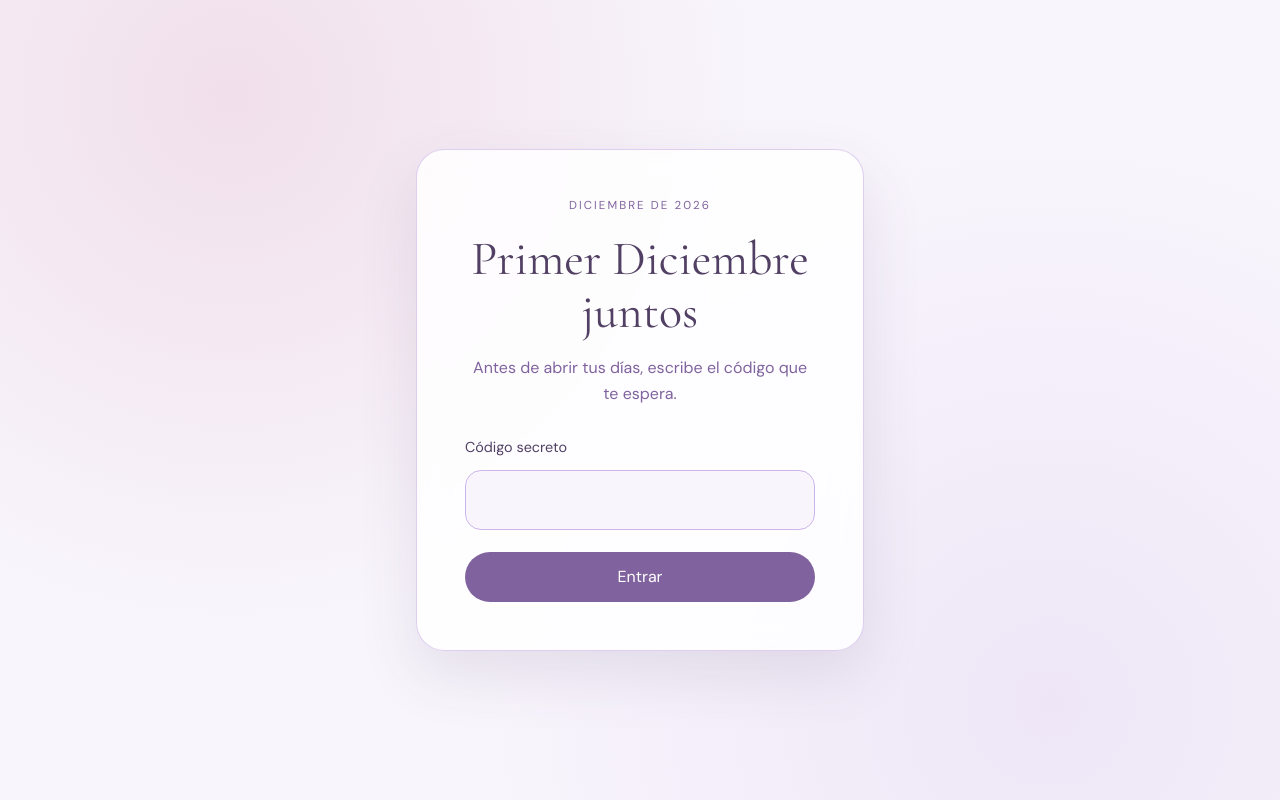
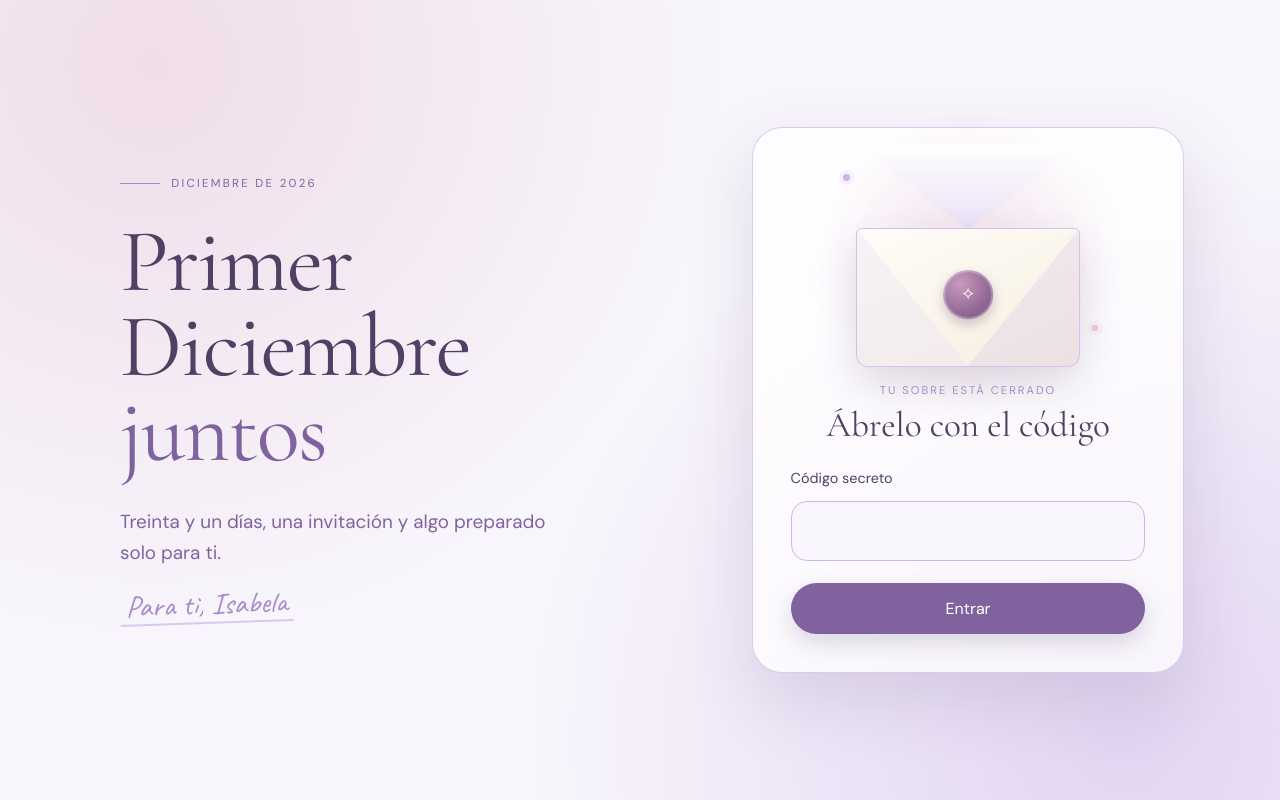
Before and after one commit to Josefo1212/PrimerDiciembreJuntos, a React (Vite) app: page / in a window 1280 px wide. Built offline with nearby package versions, Linux system fonts and the light colour scheme.

Commit message:
feat: rediseñar portada de acceso

```diff
--- a/src/features/access/AccessView.module.css
+++ b/src/features/access/AccessView.module.css
@@ -2,43 +2,142 @@
   min-height: 100svh;
   display: grid;
   place-items: center;
-  padding: clamp(1.5rem, 5vw, 3rem);
+  padding: clamp(1.25rem, 4vw, 3.5rem);
   background:
-    radial-gradient(circle at 18% 12%, rgba(233, 202, 219, 0.5), transparent 42%),
-    radial-gradient(circle at 82% 88%, rgba(234, 224, 245, 0.7), transparent 45%),
+    radial-gradient(circle at 12% 8%, rgba(233, 202, 219, 0.55), transparent 42%),
+    radial-gradient(circle at 88% 92%, rgba(205, 181, 232, 0.5), transparent 44%),
     var(--lavender-mist);
 }
 
-.card {
-  width: min(100%, 28rem);
-  padding: clamp(2rem, 6vw, 3rem);
-  border: 1px solid rgba(205, 181, 232, 0.65);
-  border-radius: 28px;
-  background: rgba(255, 255, 255, 0.84);
-  backdrop-filter: blur(14px);
-  box-shadow: 0 24px 60px rgba(81, 64, 100, 0.12);
-  text-align: center;
+.cover {
+  position: relative;
+  display: grid;
+  width: min(100%, 68rem);
+  gap: clamp(1.75rem, 4vw, 3rem);
+  align-items: center;
+}
+
+.intro {
+  position: relative;
+  padding: clamp(0.25rem, 2vw, 1.5rem);
+  text-align: left;
 }
 
 .eyebrow {
-  margin: 0 0 1.25rem;
+  display: flex;
+  align-items: center;
+  gap: 0.7rem;
+  margin: 0 0 clamp(1rem, 3vw, 1.75rem);
   color: var(--dusty-violet);
   font-size: 0.72rem;
-  letter-spacing: 0.18em;
+  font-weight: 600;
+  letter-spacing: 0.2em;
   text-transform: uppercase;
+}
+
+.eyebrow::before {
+  width: 2.5rem;
+  height: 1px;
+  background: var(--lavender);
+  content: '';
 }
 
 .title {
   margin: 0;
   color: var(--deep-plum);
   font-family: var(--font-heading);
-  font-size: clamp(2.1rem, 8vw, 3rem);
+  font-size: clamp(2.9rem, 10vw, 5.6rem);
   font-weight: 400;
-  line-height: 1.1;
+  letter-spacing: -0.02em;
+  line-height: 0.95;
 }
 
-.description {
-  margin: 1rem 0 2rem;
+.titleAccent {
+  display: block;
   color: var(--dusty-violet);
-  line-height: 1.6;
+  font-style: italic;
 }
+
+.lead {
+  max-width: 27rem;
+  margin: clamp(1.25rem, 3vw, 2rem) 0 0;
+  color: var(--dusty-violet);
+  font-size: clamp(1rem, 2.2vw, 1.18rem);
+  line-height: 1.65;
+}
+
+.handwritten {
+  width: fit-content;
+  margin: 1.1rem 0 0;
+  padding: 0 0.35rem;
+  border-bottom: 2px solid rgba(205, 181, 232, 0.7);
+  color: var(--lavender);
+  font-family: var(--font-handwritten);
+  font-size: clamp(1.4rem, 3.5vw, 1.9rem);
+  line-height: 1.2;
+  transform: rotate(-2deg);
+}
+
+.dayMark {
+  position: absolute;
+  top: -0.35em;
+  right: 4%;
+  color: rgba(205, 181, 232, 0.18);
+  font-family: var(--font-heading);
+  font-size: clamp(8rem, 24vw, 15rem);
+  line-height: 1;
+  pointer-events: none;
+  user-select: none;
+  z-index: -1;
+}
+
+.panel {
+  position: relative;
+  width: min(100%, 27rem);
+  justify-self: center;
+  padding: clamp(1.5rem, 4vw, 2.35rem);
+  border: 1px solid rgba(205, 181, 232, 0.7);
+  border-radius: 30px;
+  background: rgba(255, 255, 255, 0.76);
+  backdrop-filter: blur(16px);
+  box-shadow: 0 26px 70px rgba(81, 64, 100, 0.14);
+}
+
+.motifWrap {
+  display: grid;
+  min-height: clamp(9rem, 30vw, 12rem);
+  place-items: center;
+  margin-bottom: 1rem;
+}
+
+.panelContent {
+  text-align: center;
+}
+
+.panelEyebrow {
+  margin: 0 0 0.5rem;
+  color: var(--lavender);
+  font-size: 0.7rem;
+  font-weight: 600;
+  letter-spacing: 0.18em;
+  text-transform: uppercase;
+}
+
+.panelTitle {
+  margin: 0 0 1.5rem;
+  color: var(--deep-plum);
+  font-family: var(--font-heading);
+  font-size: clamp(1.7rem, 5vw, 2.2rem);
+  font-weight: 500;
+  line-height: 1.15;
+}
+
+@media (min-width: 52rem) {
+  .cover {
+    grid-template-columns: minmax(0, 1.15fr) minmax(20rem, 0.85fr);
+  }
+
+  .panel {
+    justify-self: end;
+  }
+}
--- a/src/features/access/AccessView.tsx
+++ b/src/features/access/AccessView.tsx
@@ -1,18 +1,36 @@
 import type { ReactElement } from 'react'
 import AccessForm from './components/AccessForm'
+import CoverMotif from './components/CoverMotif'
 import styles from './AccessView.module.css'
 
 const AccessView = (): ReactElement => (
   <main className={styles.page}>
-    <section className={styles.card} aria-labelledby="access-title">
-      <p className={styles.eyebrow}>Diciembre de 2026</p>
-      <h1 className={styles.title} id="access-title">
-        Primer Diciembre juntos
-      </h1>
-      <p className={styles.description}>
-        Antes de abrir tus días, escribe el código que te espera.
-      </p>
-      <AccessForm />
+    <section className={styles.cover} aria-labelledby="access-title">
+      <div className={styles.intro}>
+        <p className={styles.eyebrow}>Diciembre de 2026</p>
+        <h1 className={styles.title} id="access-title">
+          Primer Diciembre
+          <em className={styles.titleAccent}>juntos</em>
+        </h1>
+        <p className={styles.lead}>
+          Treinta y un días, una invitación y algo preparado solo para ti.
+        </p>
+        <p className={styles.handwritten}>Para ti, Isabela</p>
+        <span className={styles.dayMark} aria-hidden="true">
+          31
+        </span>
+      </div>
+
+      <div className={styles.panel}>
+        <div className={styles.motifWrap}>
+          <CoverMotif variant="closed" />
+        </div>
+        <div className={styles.panelContent}>
+          <p className={styles.panelEyebrow}>Tu sobre está cerrado</p>
+          <h2 className={styles.panelTitle}>Ábrelo con el código</h2>
+          <AccessForm />
+        </div>
+      </div>
     </section>
   </main>
 )
--- a/src/features/access/components/AccessForm.module.css
+++ b/src/features/access/components/AccessForm.module.css
@@ -66,19 +66,22 @@
 }
 
 .button {
+  width: 100%;
   margin-top: 0.5rem;
-  padding: 0.9rem 1.5rem;
+  padding: 0.95rem 1.5rem;
   border: none;
   border-radius: 999px;
   background: var(--dusty-violet);
+  box-shadow: 0 10px 22px rgba(81, 64, 100, 0.18);
   color: var(--surface);
   font-weight: 600;
   cursor: pointer;
-  transition: background-color 160ms ease, transform 160ms ease;
+  transition: background-color 160ms ease, box-shadow 160ms ease, transform 160ms ease;
 }
 
 .button:hover {
   background: var(--deep-plum);
+  box-shadow: 0 12px 26px rgba(81, 64, 100, 0.24);
 }
 
 .button:active {
```
Also changed, not shown: specs/005-portada-de-acceso/tasks.md (+2 -1 lines), 1 other file (tests, documents, lock files or other folders).
